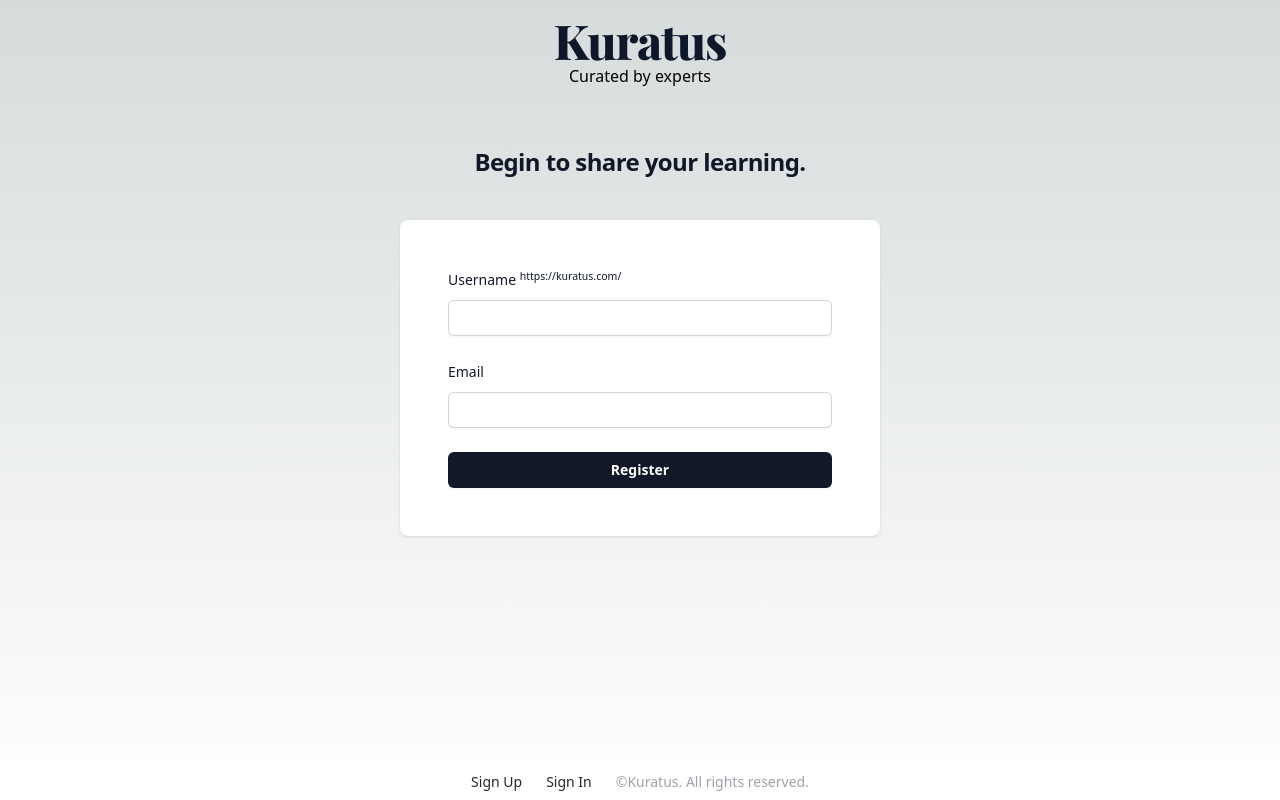
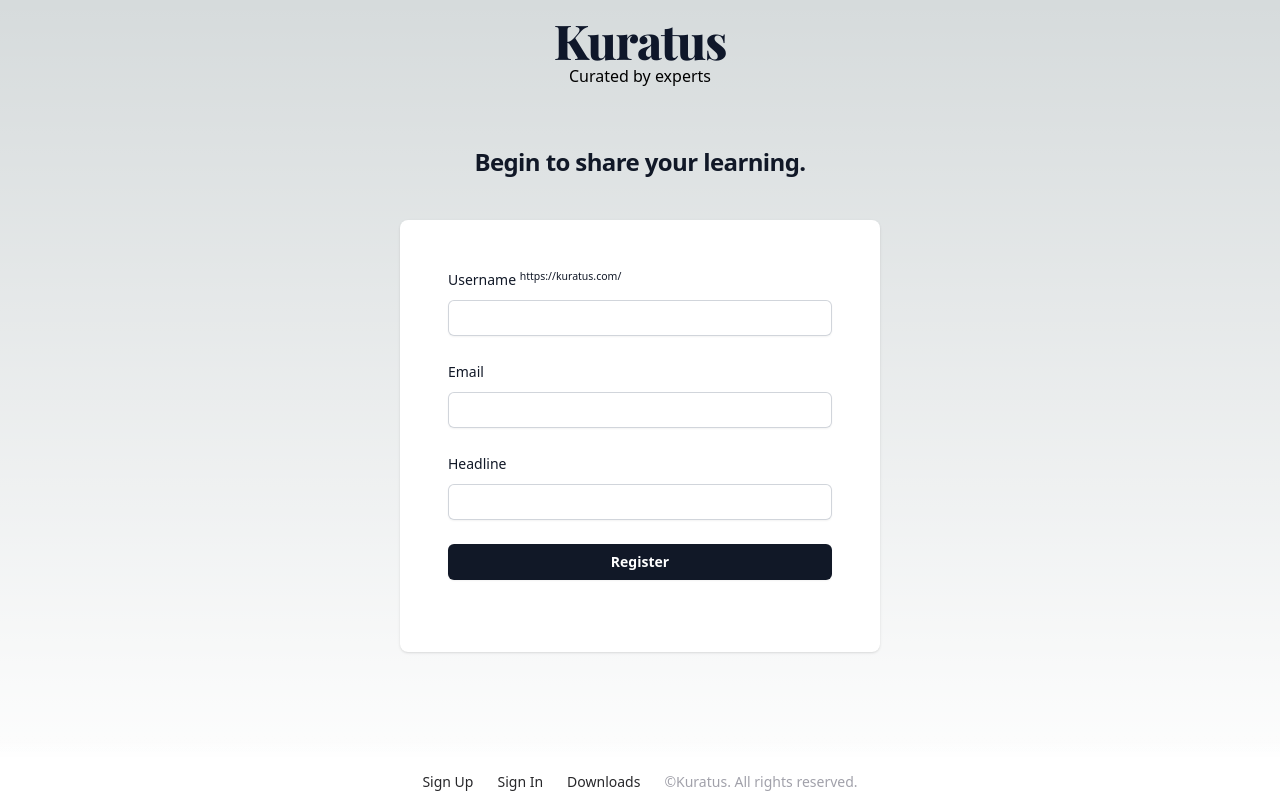
Before and after one commit to 0x2025/kuratus, a Next.js app in the folder web/: page /signup in a window 1280 px wide. Built offline with nearby package versions, Linux system fonts and the light colour scheme; a web font is replaced by a local one.

Commit message:
add create user page

```diff
--- a/web/src/components/footer.js
+++ b/web/src/components/footer.js
@@ -11,6 +11,7 @@
                                 <div class="flex flex-wrap justify-center gap-x-6 gap-y-1 text-sm font-medium text-zinc-800 dark:text-zinc-200">
                                     <Link className="transition hover:text-green-500 dark:hover:text-green-400" href="/signup">Sign Up</Link>
                                     <Link className="transition hover:text-green-500 dark:hover:text-green-400" href="/signin">Sign In</Link>
+                                    <Link className="transition hover:text-green-500 dark:hover:text-green-400" href="/downloads">Downloads</Link>
                                 </div>
                                 <p class="text-sm text-zinc-400 dark:text-zinc-500">©Kuratus. All rights reserved.</p>
                             </div>
--- a/web/src/pages/api/users.js
+++ b/web/src/pages/api/users.js
@@ -7,12 +7,15 @@
 export default async function handler(req, res) {
     if (req.method === 'POST') {
         // create user
+        console.log(req.body)
         const { username, email, slogan } = req.body;
         const key = `${username}/profile.json`;
+        console.log(key)
         const file = await GetItem(key);
         if (file != null) {
+            console.log(file)
             res.status(400).json({
-                message: 'Username is existed.'
+                message: 'Username is not available.'
             });
             return;
         }
--- a/web/src/pages/signin.js
+++ b/web/src/pages/signin.js
@@ -1,6 +1,11 @@
 import { useState } from "react";
 
 export default function SignIn(props) {
+    const [error, setError] = useState(null);
+    const [isLoading, setIsLoading] = useState(false)
+    const [userProfile, setUserProfile] = useState(null);
+
+
     const [data, setData] = useState({
         username:''
     })
@@ -10,27 +15,60 @@
         const value = e.target.value;
         setData({ ...data, [name]: value })
     }
+
+    const onSubmit = async(event)=>{
+
+        try {
+            const formData = new FormData(event.currentTarget)
+            const response = await fetch('/api/users', {
+              method: 'POST',
+              body: formData,
+            })
+
+            if (!response.ok) {
+              throw new Error('Failed to submit the data. Please try again.')
+            }
+
+            // Handle response if necessary
+            const data = await response.json();
+
+            setUserProfile(data);
+            // ...
+          } catch (error) {
+            // Capture the error message to display to the user
+            setError(error.message)
+            console.error(error)
+          } finally {
+            setIsLoading(false)
+          }
+    }
+
+    const showError=()=>error?(<>
+        <p className="text-red-600">{error}</p>
+    </>):(<></>);
+
     return (
         <div>
             <div class="flex items-center flex-wrap">
                 <div class="flex min-h-full flex-col justify-center py-8 sm:px-6 lg:px-8">
                     <div class="mt-10 sm:mx-auto sm:w-full sm:min-w-[480px]">
                         <div class="bg-white px-6 py-12 shadow sm:rounded-lg sm:px-12">
-                            <form class="space-y-6" action="#" method="POST">
+                            <form class="space-y-6" action={onSubmit} method="POST">
+                                {showError()}
                                 <div>
                                     <label for="username" class="block text-sm font-medium leading-6 text-gray-900">Username</label>
                                     <div class="mt-2">
-                                        <input id="username" value={data.username} onChange={handleChange} name="username" type="username" required class="block w-full rounded-md border-0 py-1.5 px-2 text-gray-900 shadow-sm ring-1 ring-inset outline-0 ring-gray-300 placeholder:text-gray-400 focus:ring-2 focus:ring-inset focus:ring-gray-600 sm:text-sm sm:leading-6" />
+                                        <input id="username" value={data.username} onChange={handleChange} name="username" type="username" required class="block w-full rounded-md border-0 py-1.5 px-2 text-gray-900 shadow-sm ring-1 ring-inset outline-0 ring-gray-300 placeholder:text-green-400 focus:ring-2 focus:ring-inset focus:ring-green-500 sm:text-sm sm:leading-6" />
                                     </div>
                                 </div>
                                 <div>
                                     <label for="secret" class="block text-sm font-medium leading-6 text-gray-900">Secret</label>
                                     <div class="mt-2">
-                                        <input id="secret" name="secret" type="text" required class="block w-full rounded-md border-0 py-1.5 text-gray-900 shadow-sm ring-1 outline-0 px-2 ring-inset ring-gray-300 placeholder:text-gray-400 focus:ring-2 focus:ring-inset focus:ring-gray-600 sm:text-sm sm:leading-6" />
+                                        <input id="secret" name="secret" type="text" required class="block w-full rounded-md border-0 py-1.5 text-gray-900 shadow-sm ring-1 outline-0 px-2 ring-inset ring-gray-300 placeholder:text-green-400 focus:ring-2 focus:ring-inset focus:ring-green-500 sm:text-sm sm:leading-6" />
                                     </div>
                                 </div>
                                 <div>
-                                    <button type="submit" class="flex w-full justify-center rounded-md bg-gray-900 px-3 py-1.5 text-sm font-semibold leading-6 text-white shadow-sm hover:bg-gray-500 focus-visible:outline focus-visible:outline-2 focus-visible:outline-offset-2 focus-visible:outline-gray-600">Login</button>
+                                    <button type="submit" class="flex w-full justify-center rounded-md bg-green-500 px-3 py-1.5 text-sm font-semibold leading-6 text-white shadow-sm hover:bg-green-600 focus-visible:outline focus-visible:outline-2 focus-visible:outline-offset-2 focus-visible:outline-green-500">Login</button>
                                 </div>
                             </form>
                         </div>
--- a/web/src/pages/signup.js
+++ b/web/src/pages/signup.js
@@ -1,8 +1,14 @@
+import Link from "next/link";
 import { useState } from "react";
 
 export default function SignUp(props) {
+    const [error, setError] = useState(null);
+    const [isLoading, setIsLoading] = useState(false)
+    const [userProfile, setUserProfile] = useState(null);
+
+
     const [data, setData] = useState({
-        username:''
+        username: ''
     })
 
     const handleChange = async (e) => {
@@ -10,6 +16,56 @@
         const value = e.target.value;
         setData({ ...data, [name]: value })
     }
+
+    const onSubmit = async (event) => {
+        event.preventDefault();
+        try {
+            setIsLoading(true)
+
+            const formData = new FormData(event.currentTarget)
+            const response = await fetch('/api/users', {
+                method: 'POST',
+                body: JSON.stringify(Object.fromEntries(formData.entries())),
+                headers: {
+                    "Content-Type": "application/json"
+                }
+            })
+            if (response.status == 400) {
+                const error = (await response.json())?.message;
+                throw new Error(error);
+            }
+            if (!response.ok) {
+                throw new Error('Failed to submit the data. Please try again.')
+            }
+
+            // Handle response if necessary
+            const data = await response.json();
+
+            setUserProfile(data);
+            setError(null);
+            setIsLoading(false)
+        } catch (error) {
+            // Capture the error message to display to the user
+            setError(error.message)
+            console.error(error)
+        } finally {
+            setIsLoading(false)
+        }
+    }
+
+    const showError = () => error ? (<>
+        <p className="text-red-600">{error}</p>
+    </>) : (<></>);
+    const showLoading = () => isLoading ? <>
+        <div role="status">
+            <svg aria-hidden="true" class="inline w-8 h-8 text-gray-200 animate-spin dark:text-gray-600 fill-green-500" viewBox="0 0 100 101" fill="none" xmlns="http://www.w3.org/2000/svg">
+                <path d="M100 50.5908C100 78.2051 77.6142 100.591 50 100.591C22.3858 100.591 0 78.2051 0 50.5908C0 22.9766 22.3858 0.59082 50 0.59082C77.6142 0.59082 100 22.9766 100 50.5908ZM9.08144 50.5908C9.08144 73.1895 27.4013 91.5094 50 91.5094C72.5987 91.5094 90.9186 73.1895 90.9186 50.5908C90.9186 27.9921 72.5987 9.67226 50 9.67226C27.4013 9.67226 9.08144 27.9921 9.08144 50.5908Z" fill="currentColor" />
+                <path d="M93.9676 39.0409C96.393 38.4038 97.8624 35.9116 97.0079 33.5539C95.2932 28.8227 92.871 24.3692 89.8167 20.348C85.8452 15.1192 80.8826 10.7238 75.2124 7.41289C69.5422 4.10194 63.2754 1.94025 56.7698 1.05124C51.7666 0.367541 46.6976 0.446843 41.7345 1.27873C39.2613 1.69328 37.813 4.19778 38.4501 6.62326C39.0873 9.04874 41.5694 10.4717 44.0505 10.1071C47.8511 9.54855 51.7191 9.52689 55.5402 10.0491C60.8642 10.7766 65.9928 12.5457 70.6331 15.2552C75.2735 17.9648 79.3347 21.5619 82.5849 25.841C84.9175 28.9121 86.7997 32.2913 88.1811 35.8758C89.083 38.2158 91.5421 39.6781 93.9676 39.0409Z" fill="currentFill" />
+            </svg>
+            <span class="sr-only">Loading...</span>
+        </div>
+    </> : <></>
+
     return (
         <div>
             <div class="flex items-center flex-wrap">
@@ -20,7 +76,29 @@
 
                     <div class="mt-10 sm:mx-auto sm:w-full sm:min-w-[480px]">
                         <div class="bg-white px-6 py-12 shadow sm:rounded-lg sm:px-12">
-                            <form class="space-y-6" action="#" method="POST">
+                            {userProfile ? (<>
+                                <h2>Please keep your credential below.</h2>
+                                <p className="p-4">
+                                    <p>
+                                        Username: <code className="font-bold">
+                                            {userProfile.username}
+                                        </code>
+                                    </p>
+                                    <p>
+                                        Secret key: <code className="font-bold">
+                                            {userProfile.password}
+                                        </code>
+                                    </p>
+                                </p>
+                                <Link href={`/signin`} className="inline-flex items-center px-5 py-2.5 text-sm font-medium text-center text-white bg-green-500 rounded-lg hover:bg-green-600 focus:ring-4 focus:outline-none focus:ring-green-300 dark:bg-green-600 dark:hover:bg-green-700 dark:focus:ring-green-800">
+                                    Go to Login
+                                    <svg class="w-3.5 h-3.5 ms-2 rtl:rotate-180" aria-hidden="true" xmlns="http://www.w3.org/2000/svg" fill="none" viewBox="0 0 14 10">
+                                        <path stroke="currentColor" stroke-linecap="round" stroke-linejoin="round" stroke-width="2" d="M1 5h12m0 0L9 1m4 4L9 9" />
+                                    </svg>
+                                </Link>
+                            </>) : (<>
+                                <form class="space-y-6" onSubmit={onSubmit} method="POST">
+                                    {showError()}
                                     <div>
                                         <label for="username" class="block text-sm font-medium leading-6 text-gray-900">Username <sup>https://kuratus.com/<span className="font-semibold text-gray-500">{data.username}</span></sup></label>
                                         <div class="mt-2">
@@ -34,9 +112,20 @@
                                         </div>
                                     </div>
                                     <div>
+                                        <label for="slogan" class="block text-sm font-medium leading-6 text-gray-900">Headline</label>
+                                        <div class="mt-2">
+                                            <input id="slogan" name="slogan" type="text" class="block w-full rounded-md border-0 py-1.5 text-gray-900 shadow-sm ring-1 outline-0 px-2 ring-inset ring-gray-300 placeholder:text-gray-400 focus:ring-2 focus:ring-inset focus:ring-gray-600 sm:text-sm sm:leading-6" />
+                                        </div>
+                                    </div>
+                                    <div>
                                         <button type="submit" class="flex w-full justify-center rounded-md bg-gray-900 px-3 py-1.5 text-sm font-semibold leading-6 text-white shadow-sm hover:bg-gray-500 focus-visible:outline focus-visible:outline-2 focus-visible:outline-offset-2 focus-visible:outline-gray-600">Register</button>
                                     </div>
+                                    <div className="flex w-full justify-center">
+                                        {showLoading()}
+                                    </div>
                                 </form>
+                            </>)}
+
                         </div>
                     </div>
                 </div>
```
Also changed, not shown: web/src/pages/downloads.js (added, +24 -0 lines). Lines whose indentation alone changed are shown as unchanged.
